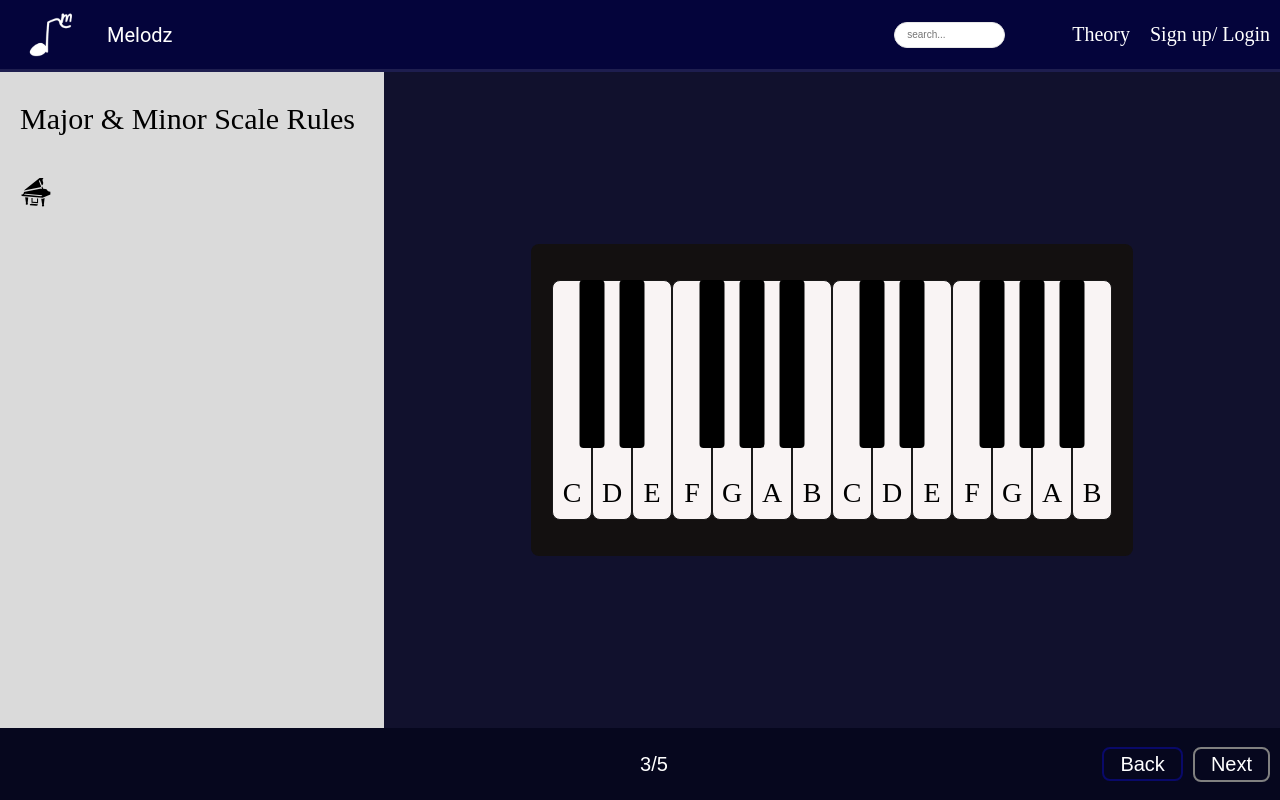
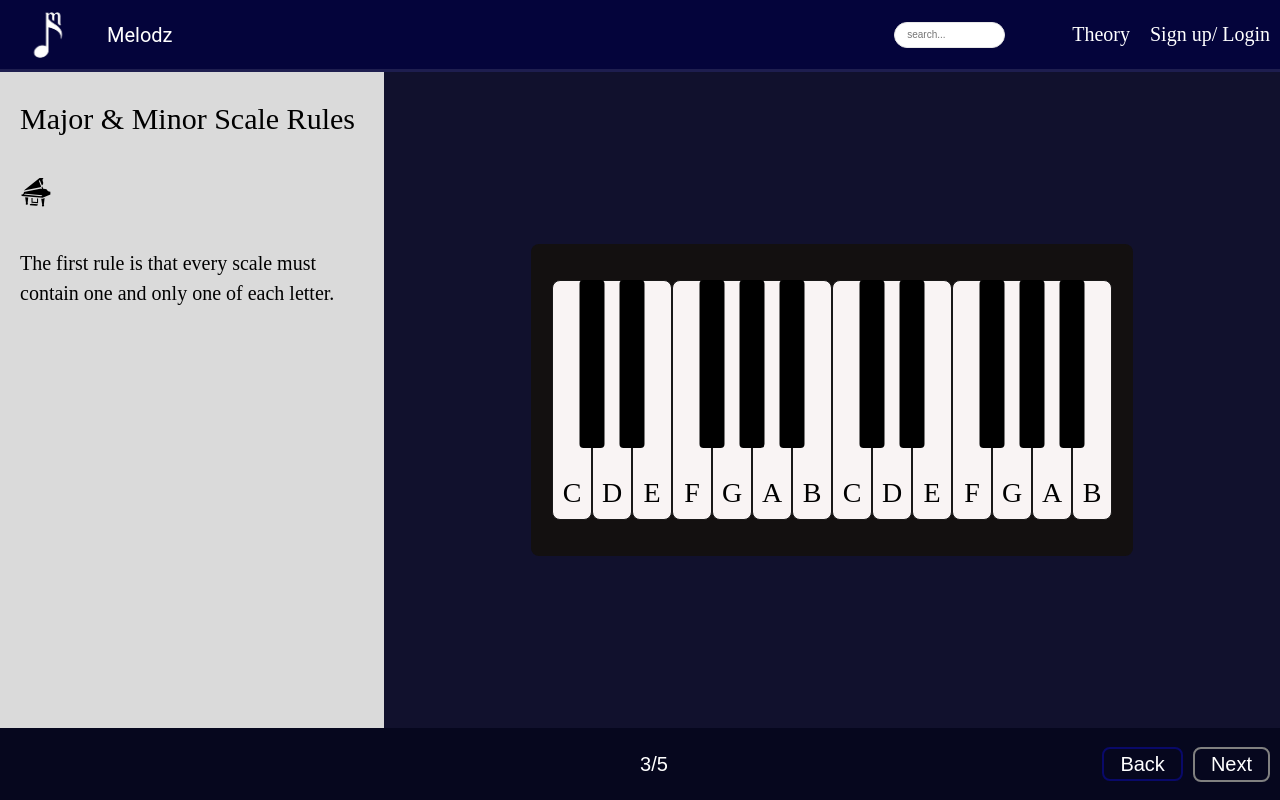
Before and after one commit to marshall-edmond/music-theory, a React (Vite) app in the folder frontend/: page /theory/keysandscales/scalerules in a window 1280 px wide. Built offline with nearby package versions, Linux system fonts and the light colour scheme.

Commit message:
Logo change

```diff
--- a/frontend/src/components/Header.tsx
+++ b/frontend/src/components/Header.tsx
@@ -1,6 +1,6 @@
 import { Link } from 'react-router-dom';
 import styles from '../styles/Header.module.css';
-import logo from "../assets/logo.png";
+import download from "../assets/download.png";
 import { useState, useEffect } from 'react';
 import { useNavigate } from 'react-router';
 
@@ -91,7 +91,7 @@ export default function Header() {
     <>
       <header className={styles.header}>
         <div className={styles.headerLeft}>
-          <img src={logo} alt="Logo" className={styles.headerLogo}/>
+          <img src={download} alt="Logo" className={styles.headerLogo}/>
           <Link className={styles.brandLink} to='/'>Melodz</Link>
         </div>
 
--- a/frontend/src/components/lessons/keysandscales/ScaleRules.tsx
+++ b/frontend/src/components/lessons/keysandscales/ScaleRules.tsx
@@ -10,7 +10,7 @@ export default function ScaleRules(){
                 <section className={styles.pianoIcon}>
                     <GiGrandPiano size={32}/>
                 </section>
-                <p className={styles.p}></p>
+                <p className={styles.p}>The first rule is that every scale must contain one and only one of each letter.</p>
                 <p className={styles.p}></p>
                 <p className={styles.p}></p>
             </>
```
Also changed, not shown: frontend/src/assets/download.png (added), frontend/src/assets/newlogo.png (added).
